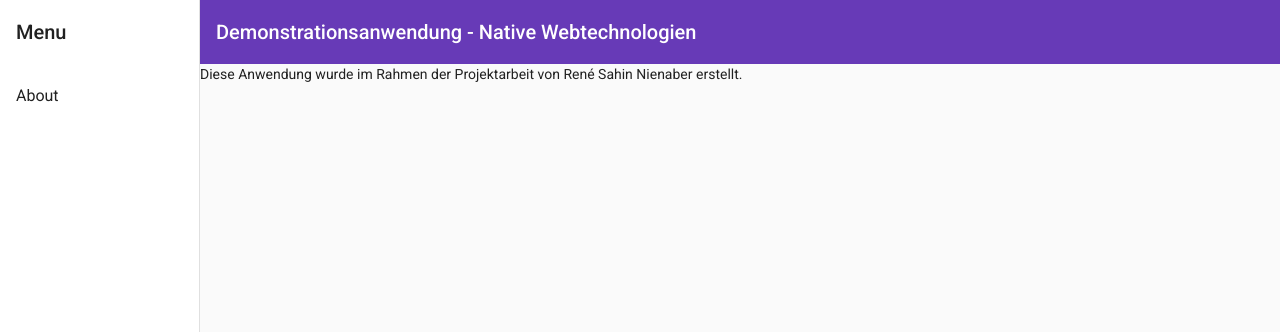
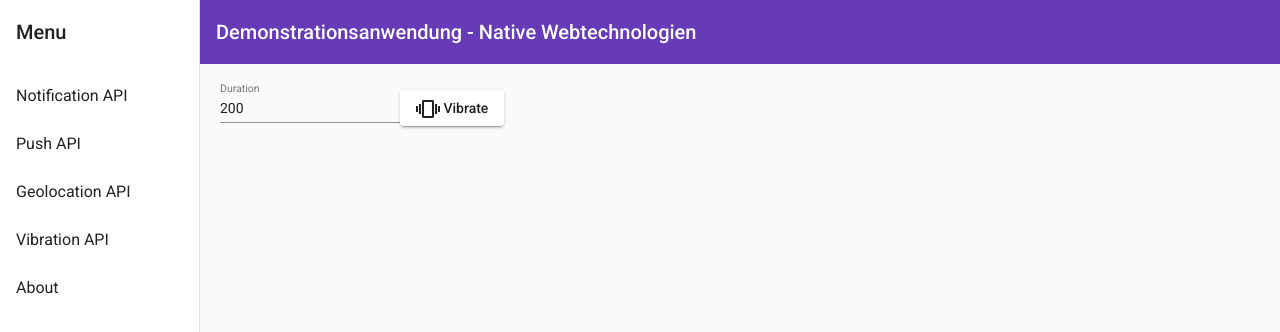
Before and after one commit to renenienaber/ba-native-webtechnologien, an Angular app: page /vibration-api in a window 1280 px wide. Before the commit this address led to /about. Shown: the top 332 px of the page. Built offline with nearby package versions, Linux system fonts and the light colour scheme.

Commit message:
added VibrationComponent, frame for more technologies and ghpages for hosting app

```diff
--- a/package.json
+++ b/package.json
@@ -22,7 +22,9 @@
     "@angular/platform-browser-dynamic": "~9.1.1",
     "@angular/router": "~9.1.1",
     "@angular/service-worker": "~9.1.1",
+    "angular-cli-ghpages": "^1.0.0-rc.1",
     "rxjs": "~6.5.4",
+    "save-dev": "0.0.1-security",
     "tslib": "^1.10.0",
     "zone.js": "~0.10.2"
   },
--- a/src/app/app-routing.module.ts
+++ b/src/app/app-routing.module.ts
@@ -1,12 +1,17 @@
 import { NgModule } from '@angular/core';
 import { Routes, RouterModule } from '@angular/router';
 import {AboutComponent} from './technologies/about/about.component';
+import {VibrationComponent} from './technologies/vibration/vibration.component';
 
 
 const routes: Routes = [
   {
     path: 'about',
     component: AboutComponent
+  },
+  {
+    path: 'vibration-api',
+    component: VibrationComponent
   },
   // fallback component - needs to be last one
   {
--- a/src/app/app.module.ts
+++ b/src/app/app.module.ts
@@ -14,12 +14,17 @@ import { MatListModule } from '@angular/material/list';
 import { AboutComponent } from './technologies/about/about.component';
 import { ServiceWorkerModule } from '@angular/service-worker';
 import { environment } from '../environments/environment';
+import { VibrationComponent } from './technologies/vibration/vibration.component';
+import {MatFormFieldModule} from '@angular/material/form-field';
+import {MatInputModule} from '@angular/material/input';
+import {FormsModule} from '@angular/forms';
 
 @NgModule({
   declarations: [
     AppComponent,
     NavComponent,
-    AboutComponent
+    AboutComponent,
+    VibrationComponent
   ],
   imports: [
     BrowserModule,
@@ -31,7 +36,10 @@ import { environment } from '../environments/environment';
     MatSidenavModule,
     MatIconModule,
     MatListModule,
-    ServiceWorkerModule.register('ngsw-worker.js', { enabled: environment.production })
+    ServiceWorkerModule.register('ngsw-worker.js', {enabled: environment.production}),
+    MatFormFieldModule,
+    MatInputModule,
+    FormsModule
   ],
   providers: [],
   bootstrap: [AppComponent]
--- a/src/app/nav/nav.component.css
+++ b/src/app/nav/nav.component.css
@@ -17,5 +17,5 @@
 }
 
 .content {
-  margin: 50px;
+  margin: 20px;
 }
--- a/src/app/nav/nav.component.html
+++ b/src/app/nav/nav.component.html
@@ -5,7 +5,11 @@
       [opened]="(isHandset$ | async) === false">
     <mat-toolbar>Menu</mat-toolbar>
     <mat-nav-list>
-      <a mat-list-item href="about">About</a>
+      <a mat-list-item routerLink="">Notification API</a>
+      <a mat-list-item routerLink="">Push API</a>
+      <a mat-list-item routerLink="">Geolocation API</a>
+      <a mat-list-item routerLink="vibration-api">Vibration API</a>
+      <a mat-list-item routerLink="about">About</a>
     </mat-nav-list>
   </mat-sidenav>
   <mat-sidenav-content>
@@ -21,6 +25,8 @@
       <span>Demonstrationsanwendung - Native Webtechnologien</span>
     </mat-toolbar>
     <!-- Add Content Here -->
-    <ng-content class="content"></ng-content>
+    <div class="content">
+      <ng-content></ng-content>
+    </div>
   </mat-sidenav-content>
 </mat-sidenav-container>
--- /dev/null
+++ b/src/app/technologies/vibration/vibration.component.html
@@ -0,0 +1,12 @@
+<mat-form-field>
+  <mat-label>Duration</mat-label>
+  <input matInput type="number" min="0" [(ngModel)]="duration">
+</mat-form-field>
+
+<button
+  type="button"
+  mat-raised-button
+>
+  <mat-icon>vibration</mat-icon>
+  Vibrate
+</button>
--- /dev/null
+++ b/src/app/technologies/vibration/vibration.component.ts
@@ -0,0 +1,21 @@
+import { Component } from '@angular/core';
+
+@Component({
+  selector: 'app-vibration',
+  templateUrl: './vibration.component.html',
+  styleUrls: ['./vibration.component.css']
+})
+export class VibrationComponent {
+  duration = 200;
+
+  featureDetection(): boolean {
+    return 'vibrate' in navigator;
+  }
+
+  vibrate(): void {
+    if (this.featureDetection()) {
+      navigator.vibrate(this.duration);
+    }
+  }
+
+}
```
Also changed, not shown: src/app/technologies/vibration/vibration.component.css (added), 2 other files (tests, documents, lock files or other folders).
